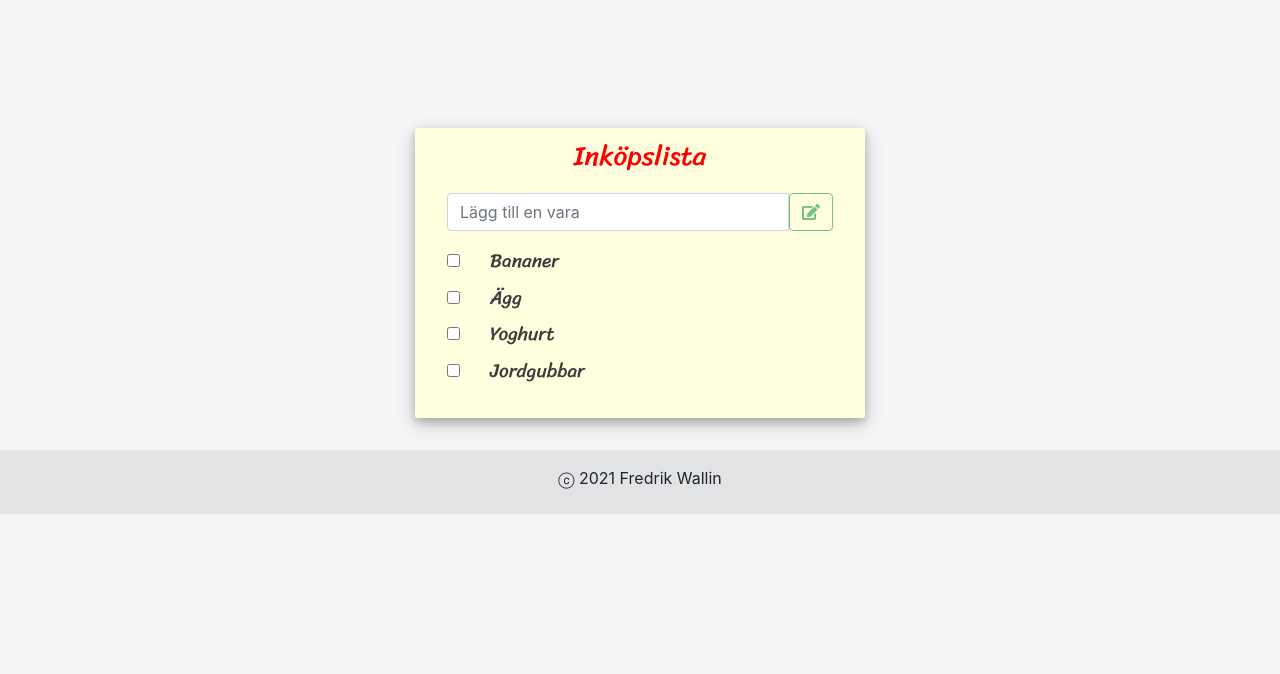
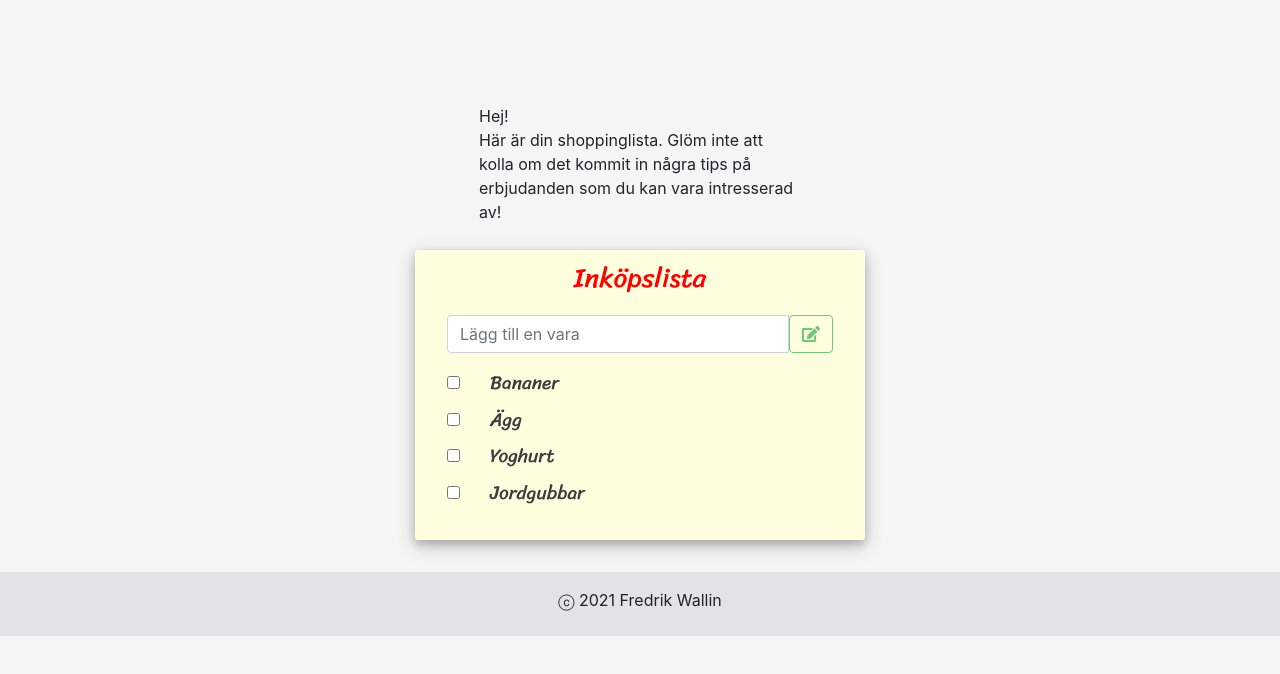
Before and after one commit to FredrikLastname/shopping-assistant, a React (Create React App) app: page /#/ in a window 1280 px wide. Shown: the top 674 px of the page. Built offline with nearby package versions, Linux system fonts and the light colour scheme.

Commit message:
hem-sidan funktionsduglig

```diff
--- a/public/styles.css
+++ b/public/styles.css
@@ -84,6 +84,40 @@
     padding-top: 1em;
     padding-bottom: 0.5em;
 }
+
+.hemText{
+
+
+    /* background-color:whitesmoke; */
+    /* border-radius: 2px; */
+    /* box-shadow: 0 4px 8px 0 rgba(0, 0, 0, 0.2), 0 6px 20px 0 rgba(0, 0, 0, 0.19); */
+    width: 80%;
+    text-align: center;
+    margin-top: 40px;
+    margin-left: auto;
+    margin-right: auto;
+    margin-bottom: -30px;
+    padding: 0.5em 2em;
+
+    max-width: 450px;
+    /* background-color: white; */
+
+
+
+}
+.hemText-content{
+    margin-left: auto;
+    margin-right: auto;
+    padding: 0.5em 2em;
+    /* max-width: 450px; */
+    text-align: left;
+
+
+}
+
+
+
+
 .post{
     background-color:lightyellow;
     border-radius: 2px;
@@ -223,6 +257,13 @@
     /* background-color: lightgreen; */
 }
 
+.wrapper__content_home{
+    margin-top: 5.5em;
+
+    margin-left: auto;
+    margin-right: auto;
+}
+
 .alert-text{
 
     /* text-align: justify; */
--- /dev/null
+++ b/src/components/HemText.jsx
@@ -0,0 +1,18 @@
+import React from "react"
+
+function HemText(){
+    return(
+        <div className="hemText">
+            <div className="hemText-content">
+
+                <span>
+                    Hej!<br/>
+                    Här är din shoppinglista. Glöm inte att kolla om det kommit in några tips på erbjudanden som du kan vara intresserad av!
+                </span>
+
+            </div>
+        </div>
+    )
+}
+
+export default HemText;
--- a/src/components/Home.jsx
+++ b/src/components/Home.jsx
@@ -1,12 +1,13 @@
 //Sida som är tänkt att utgöra ramen för innehållet
 import React from "react"
 import ShoppingList from "./ShoppingList"
+import HemText from "./HemText"
 function Home(){
 
     return(
         <div>
-            <div className ="wrapper__content">
-
+            <div className ="wrapper__content_home">
+                <HemText />
                 <ShoppingList />
             </div>
         </div>
```
